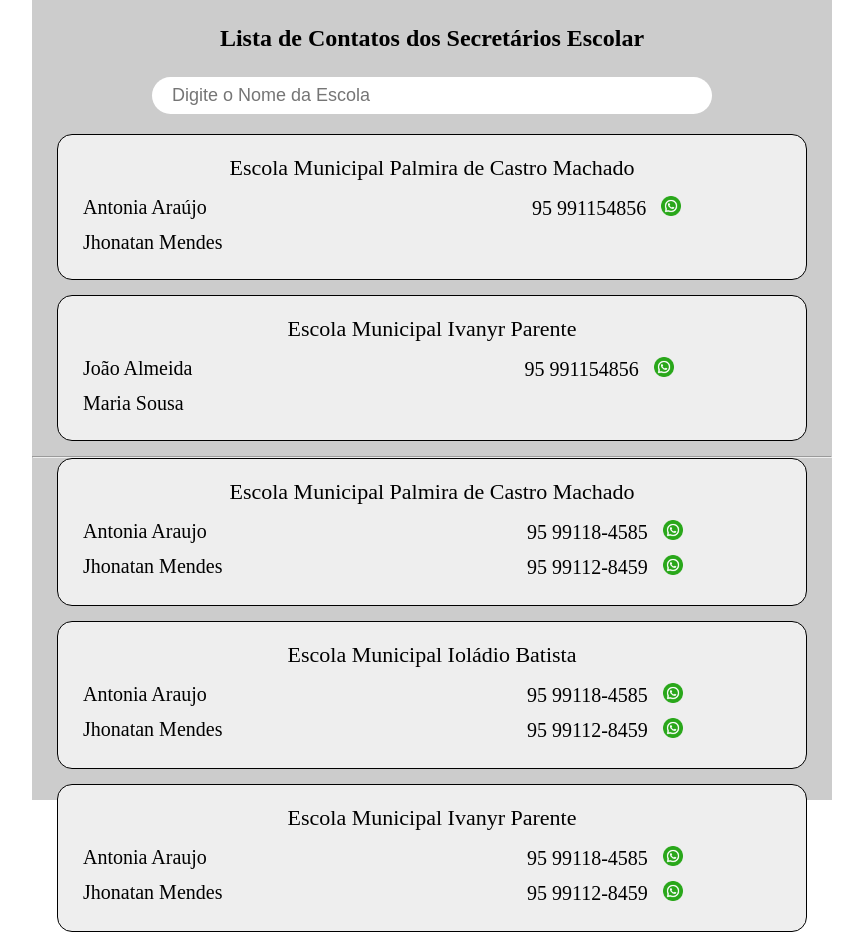
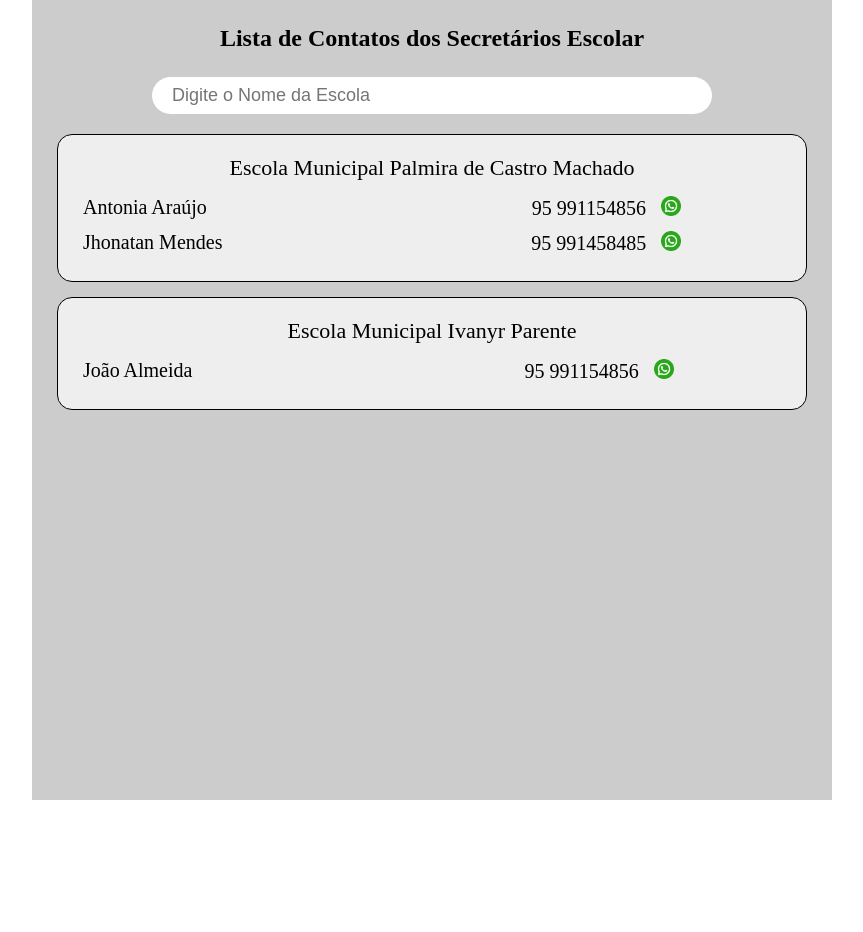
Before and after one commit to jhonatanbmendes/lista, a plain HTML site: page index.html in a window 1280 px wide. Shown: the whole page, without its empty margins (208-1071 px from the left). After the commit the page ends 800 px from the top, so only its background shows below. Drawn offline with Linux system fonts and the light colour scheme.

Commit message:
replicando informações do vertor

```diff
--- a/contatos.js
+++ b/contatos.js
@@ -9,26 +9,29 @@ lista = [{
     escola: "Escola Municipal Ivanyr Parente",
     nome01: "João Almeida",
     tel01: "991154856",
-    nome02: "Maria Sousa",
+    nome02: "",
     tel02: "991458485"
 }];
 
 
 for (let i in lista) {
-    console.log(lista[i].escola);
-    // let itemTag = document.createElement('div');
+    // console.log(lista[i].escola);
 
-    document.getElementById('itemLista').innerHTML += `<section class="item"><div class="escola">`+lista[i].escola+`</div>
+    let aux = `<section class="item"><div class="escola">`+lista[i].escola+`</div>
     <div class="nomes" id="nome01">`+lista[i].nome01+`</div>
     <div class="nomes" id="tel01">
         <div>95 `+lista[i].tel01+`</div>
         <a href="https://wa.me/5595`+lista[i].tel01+`?text=Olá `+lista[i].nome01+`"><img src="whats.png" alt="whatsapp"></a>
-    </div>
-    <div class="nomes" id="nome02">`+lista[i].nome02+`</div>`
-    if(lista[i].nome02 = ""){
-        `<div class="nomes" id="nome01">`+lista[i].nome02+`</div>
+    </div>`;
+
+    if(lista[i].nome02 !== ""){
+        aux += `<div class="nomes" id="nome01">`+lista[i].nome02+`</div>
         <div class="nomes" id="tel02">
             <div>95 `+lista[i].tel02+`</div>
-            <a href="https://wa.me/5595`+lista[i].tel02+`?text=Olá `+lista[i].nome02+`"><img src="whats.png" alt="whatsapp"></a></div>`
+            <a href="https://wa.me/5595`+lista[i].tel02+`?text=Olá `+lista[i].nome02+`"><img src="whats.png" alt="whatsapp"></a>
+        </div>`;
     };
+
+    document.getElementById('itemLista').innerHTML += aux+'</div>';
+
 }
--- a/index.html
+++ b/index.html
@@ -16,7 +16,7 @@
         </form>
 
         <div id="itemLista"></div>
-        <hr>
+        <!-- <hr>
         <section class="item">
             <div class="escola">Escola Municipal Palmira de Castro Machado</div>
             <div class="nomes" id="nome01">Antonia Araujo</div>
@@ -46,7 +46,7 @@
                 </div>
             <div class="nomes" id="nome02">Jhonatan Mendes</div>
             <div class="nomes" id="tel02"> 95 99112-8459 <a href="#"><img src="whats.png" alt="whatsapp"></a></div>
-        </section>
+        </section> -->
 
 
     </div>
```
